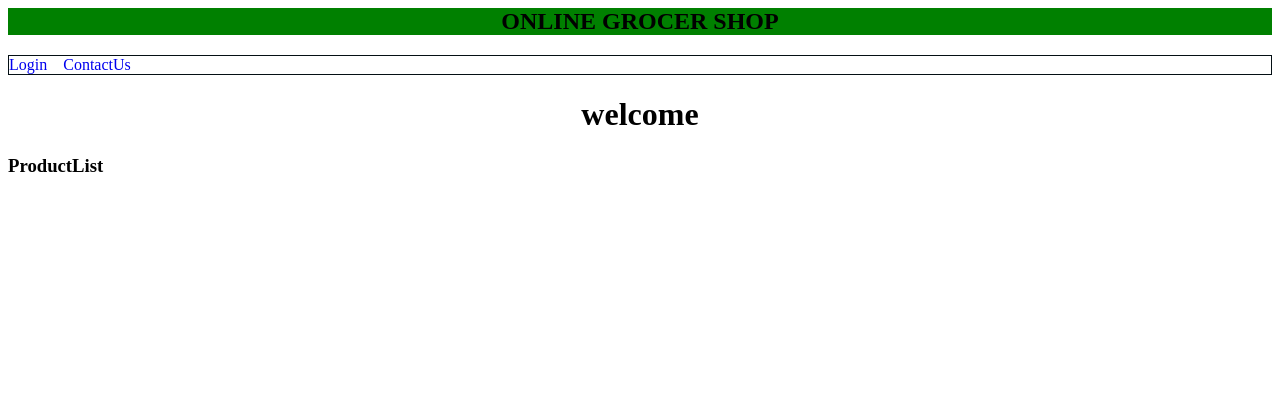
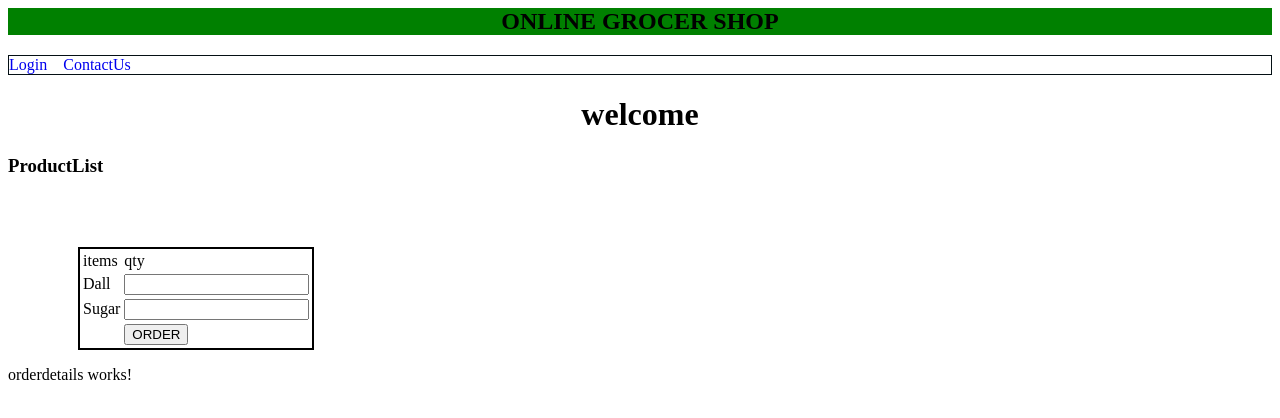
Before and after one commit to HariKrish1110/Routing_Concepts1, an Angular app: page /user in a window 1280 px wide. Shown: the top 418 px of the page. Built offline with nearby package versions, Linux system fonts and the light colour scheme.

Commit message:
6 files modified, 3 added

```diff
--- a/src/app/app.component.html
+++ b/src/app/app.component.html
@@ -7,4 +7,5 @@
 <a  routerLink="/contact">ContactUs</a>
 
   </nav></div>
+
 <router-outlet></router-outlet>
--- a/src/app/app.module.ts
+++ b/src/app/app.module.ts
@@ -8,11 +8,12 @@ import { HelloComponent } from './hello.component';
 import{Approute,routingcomponents}from './app.routes';
 import {RouterModule}from '@angular/router';
 import { ContactComponent } from './contact/contact.component';
+import { OrderdetailsComponent } from './login/orderdetails/orderdetails.component';
 
 
 @NgModule({
   imports:      [ BrowserModule, FormsModule,RouterModule.forRoot(Approute) ],
-  declarations: [ AppComponent, HelloComponent,routingcomponents, ContactComponent ],
+  declarations: [ AppComponent, HelloComponent,routingcomponents, ContactComponent, OrderdetailsComponent ],
   bootstrap:    [ AppComponent ]
 })
 export class AppModule { }
--- /dev/null
+++ b/src/app/login/orderdetails/orderdetails.component.html
@@ -0,0 +1,3 @@
+<p>
+orderdetails works!{{namee}}
+</p>
--- /dev/null
+++ b/src/app/login/orderdetails/orderdetails.component.ts
@@ -0,0 +1,15 @@
+import { Component ,OnInit,Input } from '@angular/core';
+
+@Component({
+  selector: 'app-orderdetails',
+  templateUrl: './orderdetails.component.html',
+  styleUrls: ['./orderdetails.component.css']
+})
+export class OrderdetailsComponent implements OnInit {
+@Input() namee:number;
+  constructor() { }
+
+  ngOnInit() {
+  }
+
+}
--- a/src/app/user/user.component.css
+++ b/src/app/user/user.component.css
@@ -1,3 +1,9 @@
 h1{
   text-align: center;
 }
+table{
+  border:2px solid;
+  margin-left: 70px;
+  margin-top: 70px;
+
+}
--- a/src/app/user/user.component.html
+++ b/src/app/user/user.component.html
@@ -3,3 +3,9 @@
 welcome
 </h1>
 <h3>ProductList</h3>
+<table><tr><td>items</td><td>qty</td></tr>
+  <tr><td>Dall</td><td>
+<input type="number" name="dal"[(ngModel)]="dal"></td></tr><tr><td>Sugar</td><td>
+<input type="number" name="sugar"></td></tr><tr><td></td><td>
+<input type="submit" name="Submit"  value="ORDER"  (click)="order()"></td></tr></table>
+<app-orderdetails [namee]="dal"></app-orderdetails>
--- a/src/app/user/user.component.ts
+++ b/src/app/user/user.component.ts
@@ -1,6 +1,7 @@
 import { group } from '@angular/animations';
 import { Component, OnInit } from '@angular/core';
 import { FormControl, FormGroup } from '@angular/forms';
+import {Router} from '@angular/router';
 
 @Component({
   selector: 'app-user',
@@ -8,12 +9,14 @@ import { FormControl, FormGroup } from '@angular/forms';
   styleUrls: ['./user.component.css']
 })
 export class UserComponent implements OnInit {
+dal:number;
 
-
-  constructor() { }
+  constructor(private router:Router) { }
 
   ngOnInit() {
   }
-
+  order(){
+     this.router.navigate(['orderdetails']);
+  }
 
 }
```
Also changed, not shown: src/app/login/login.component.html (line endings or trailing spaces), src/app/login/orderdetails/orderdetails.component.css (added).
